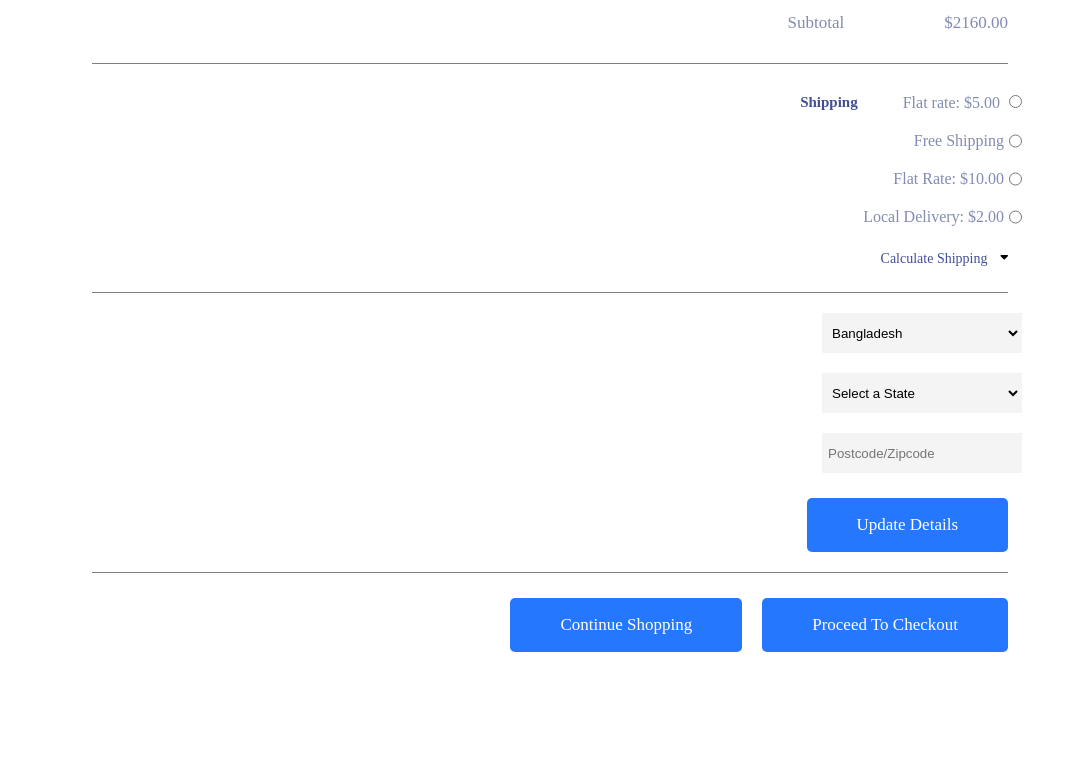
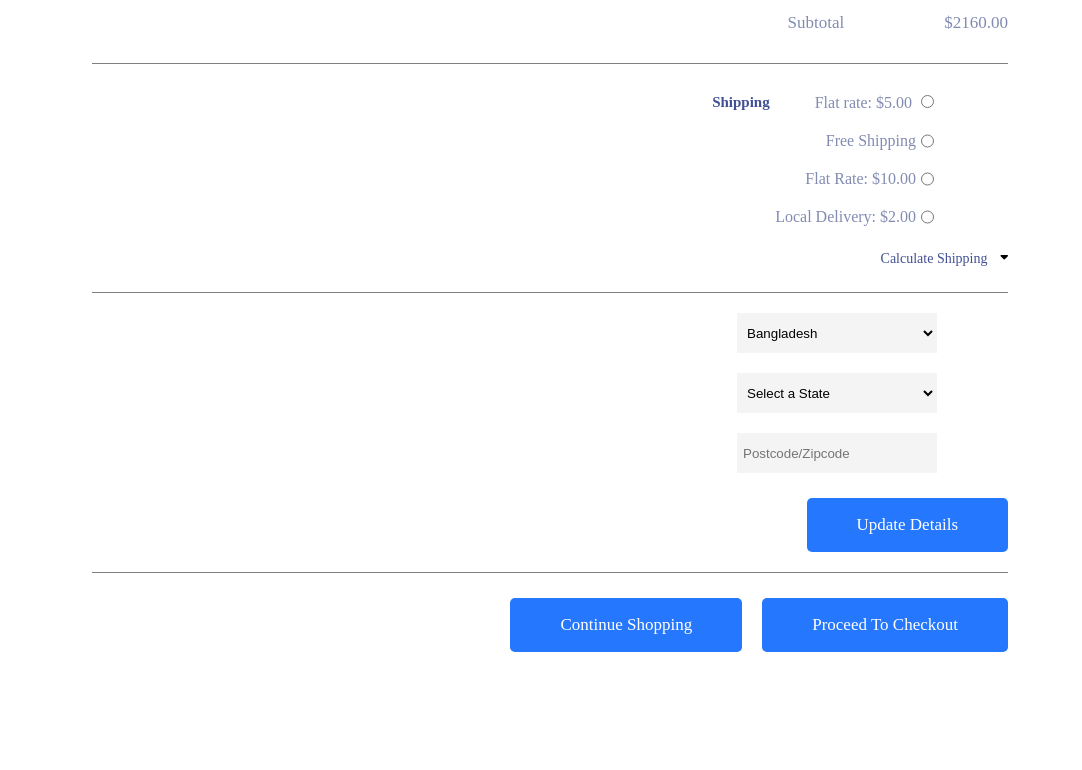
Before and after one commit to suleymanlimehri/Static-Front-Projects-deploy, a plain HTML site: page Estore/shopping.html in a window 1280 px wide. Shown: the part 1040-1810 px from the top of the page, without its empty margins (98-1180 px from the left). Drawn offline with Linux system fonts and the light colour scheme.

Commit message:
finish static-front-project

```diff
--- a/Estore/assets/css/shopping.css
+++ b/Estore/assets/css/shopping.css
@@ -366,7 +366,7 @@ position: center center;
 }
 input[type='radio']{
     color: grey;
-    margin-right: 60px;
+    margin-right: 148px;
 }
 .shipping-text{
     display: flex;
@@ -399,7 +399,7 @@ input[type='radio']{
 .bangle,.state,.post{
     display: flex;
     justify-content: flex-end;
-    margin-right: 60px;
+    margin-right: 145px;
     padding-top: 20px;
 }
 .bangle select,.state select,.post input[type='text']{
```
